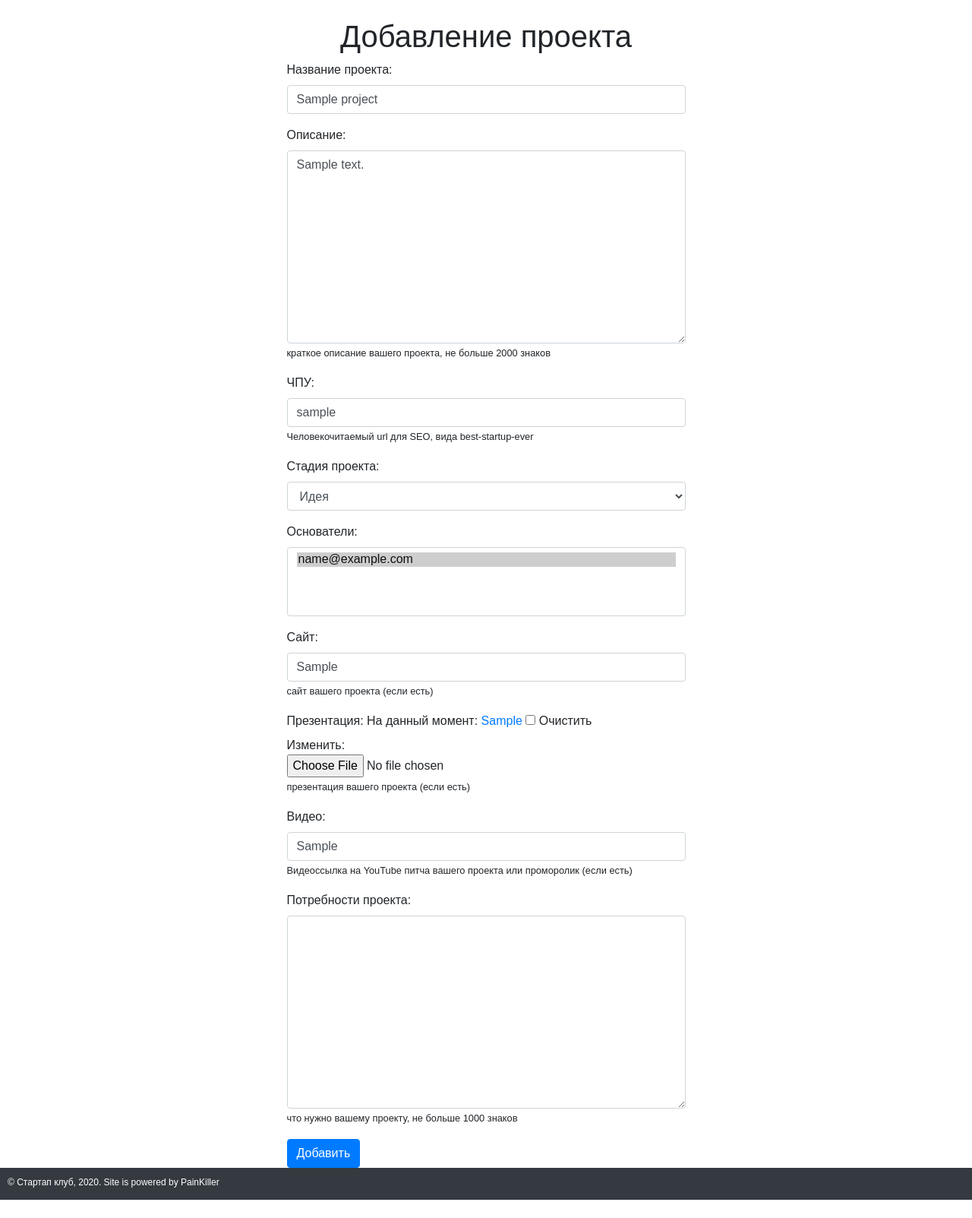
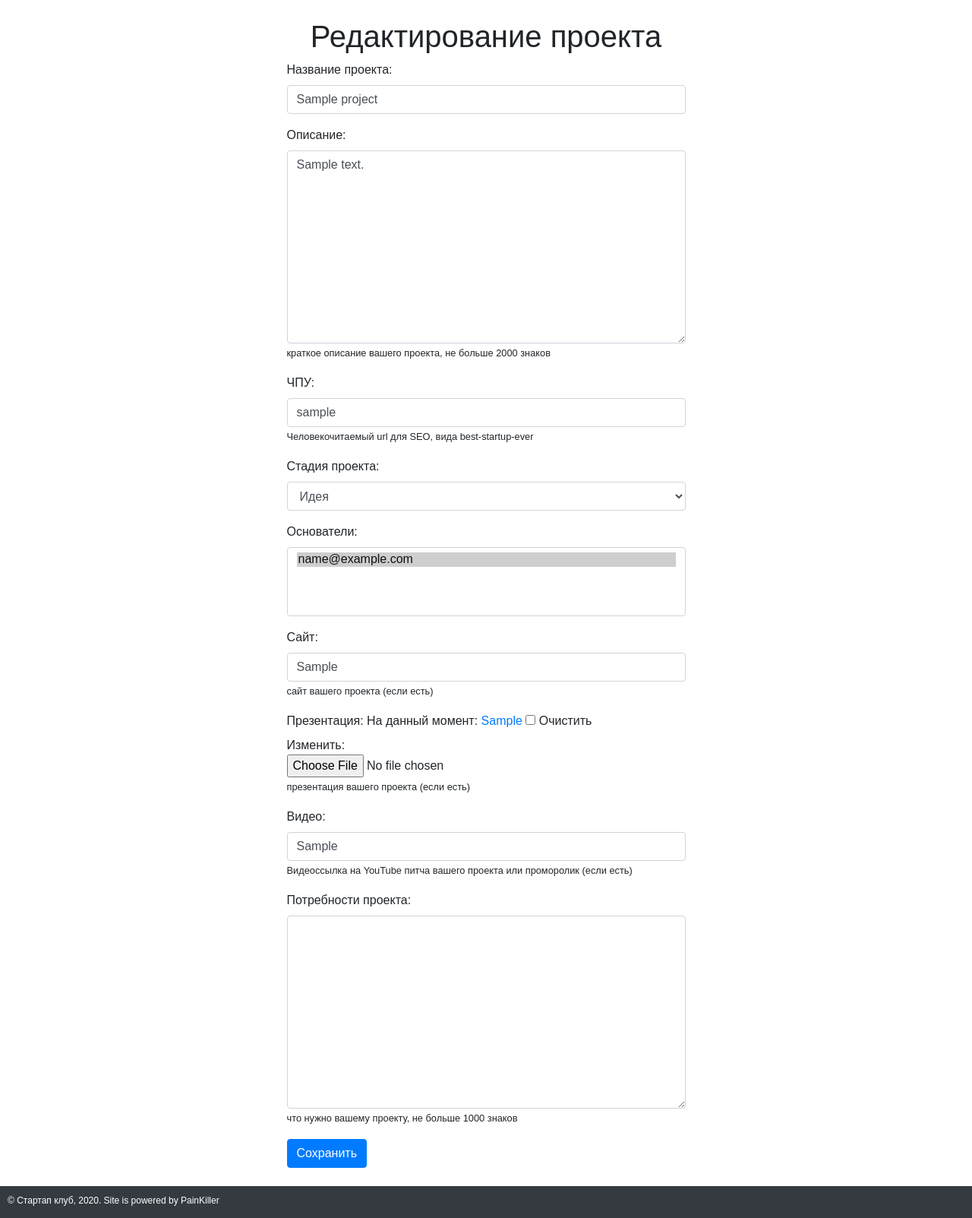
Before and after one commit to painkkiller/startup_club_site, a Django app: a page that uses club_site/core/templates/projectedit.html in a window 1280 px wide. Shown: the part 58-1661 px from the top of the page at 76% size. Before the commit the page ends 1637 px from the top, so only its background shows below. Run offline with Django 3.2, Linux system fonts and the light colour scheme; a user stored in the database is signed in; tables that the repository leaves empty hold one stand-in row (values such as "Sample post"); some libraries are stand-ins or nearby versions.

Commit message:
мелкие правки верстки

```diff
--- a/club_site/core/templates/projectedit.html
+++ b/club_site/core/templates/projectedit.html
@@ -3,7 +3,13 @@
 
 {% block content %}
 <div class="col-md-6 offset-md-3">
-<h1 class="text-center">Добавление проекта</h1>
+<h1 class="text-center">
+    {% if slug == 'new' %}
+    Добавление проекта
+    {% else %}
+    Редактирование проекта
+    {% endif %}
+</h1>
 <form method="POST" action="{% url 'project_edit' slug=slug %}" enctype="multipart/form-data">
         {% csrf_token %}
         {% if form.errors %}
@@ -18,7 +24,14 @@
         </div>
         {% endif %}
         {{ form.as_p }}
-        <button type="submit" class="btn btn-primary">Добавить</button>
+        <button type="submit" class="btn btn-primary">
+            {% if slug == 'new' %}
+            Добавить
+            {% else %}
+            Сохранить
+            {% endif %}
+        </button>
 </form>
+<br/>
 </div>
 {% endblock %}
```
Also changed, not shown: club_site/core/templates/vacancyedit.html (+8 -1 lines).
